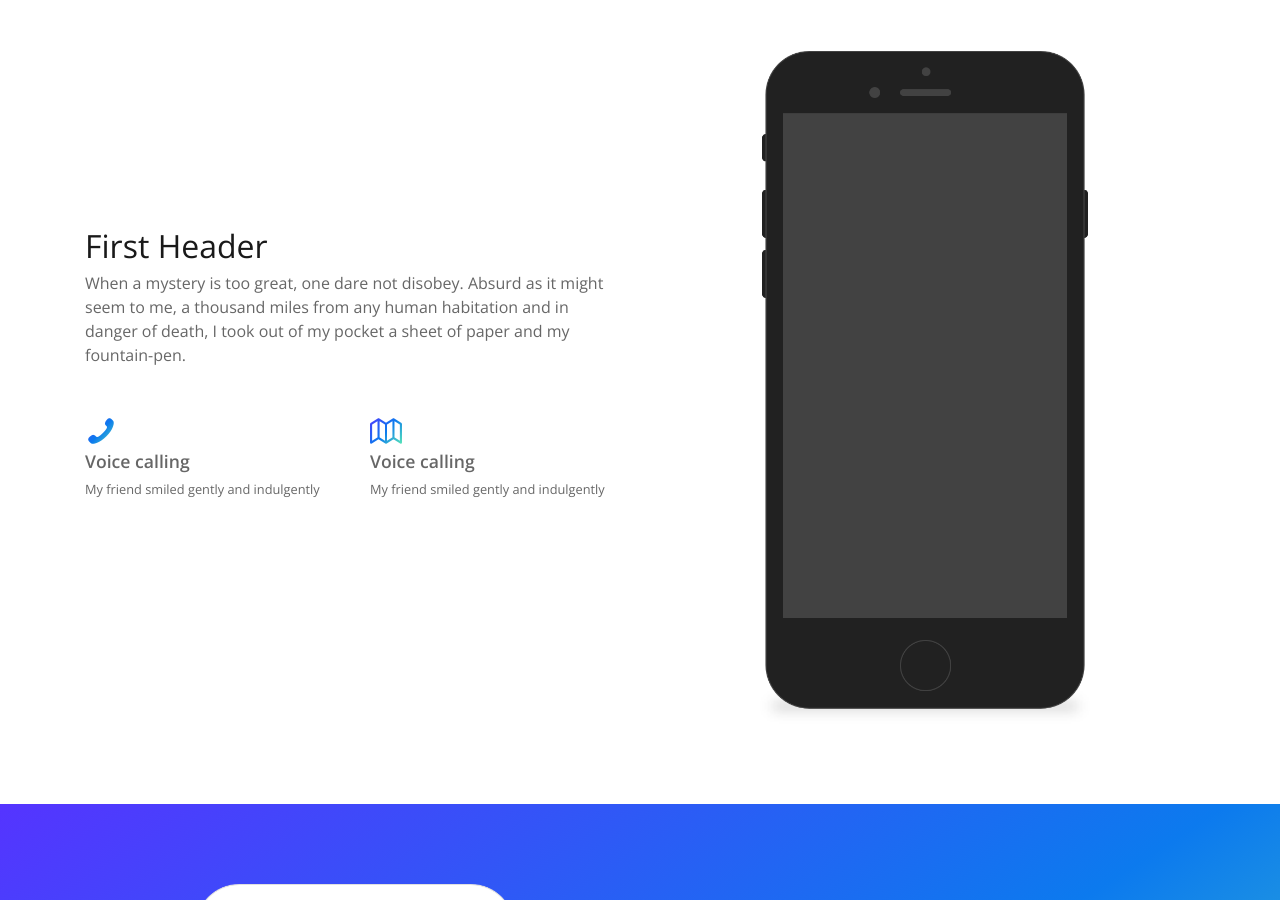
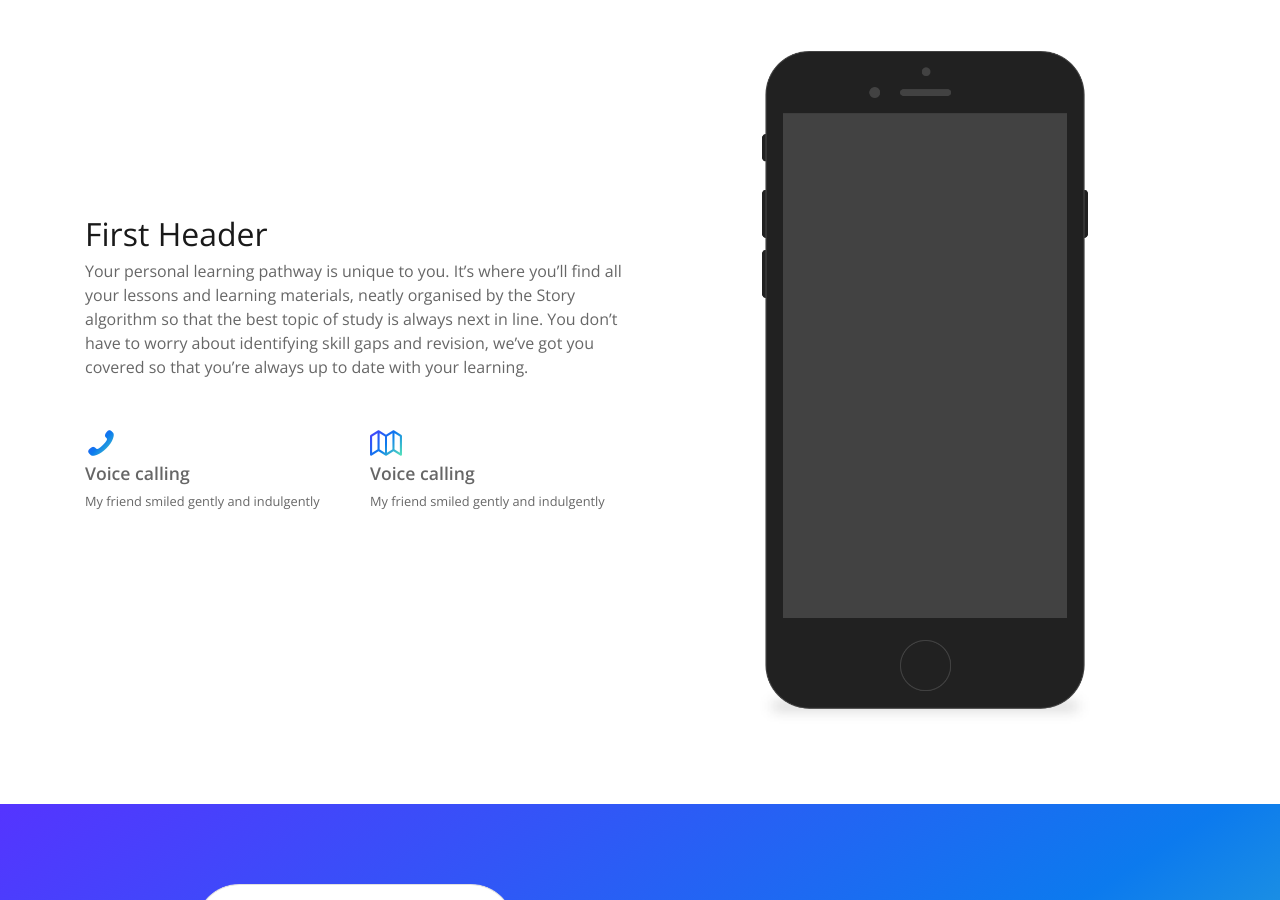
Before and after one commit to story-ai/story-ai.github.io, a Jekyll site: the page built from index.md, in a window 1280 px wide and 900 px high, scrolled down 1063 px. Built offline with Jekyll 4.4.1, drawn with Linux system fonts in a browser that asks for light colours.

Commit message:
Updated 'index.md' via CloudCannon

```diff
--- a/index.md
+++ b/index.md
@@ -55,10 +55,12 @@ parts:
       filled: false
       text:
         - >-
-          When a mystery is too great, one dare not disobey. Absurd as it might
-          seem to me, a thousand miles from any human habitation and in danger
-          of death, I took out of my pocket a sheet of paper and my
-          fountain-pen.
+          Your personal learning pathway is unique to you. It’s where you’ll
+          find all your lessons and learning materials, neatly organised by the
+          Story algorithm so that the best topic of study is always next in
+          line. You don’t have to worry about identifying skill gaps and
+          revision, we’ve got you covered so that you’re always up to date with
+          your learning.
       image:
         alignment: right
         url: /img/device-portrait-dark.png
```
